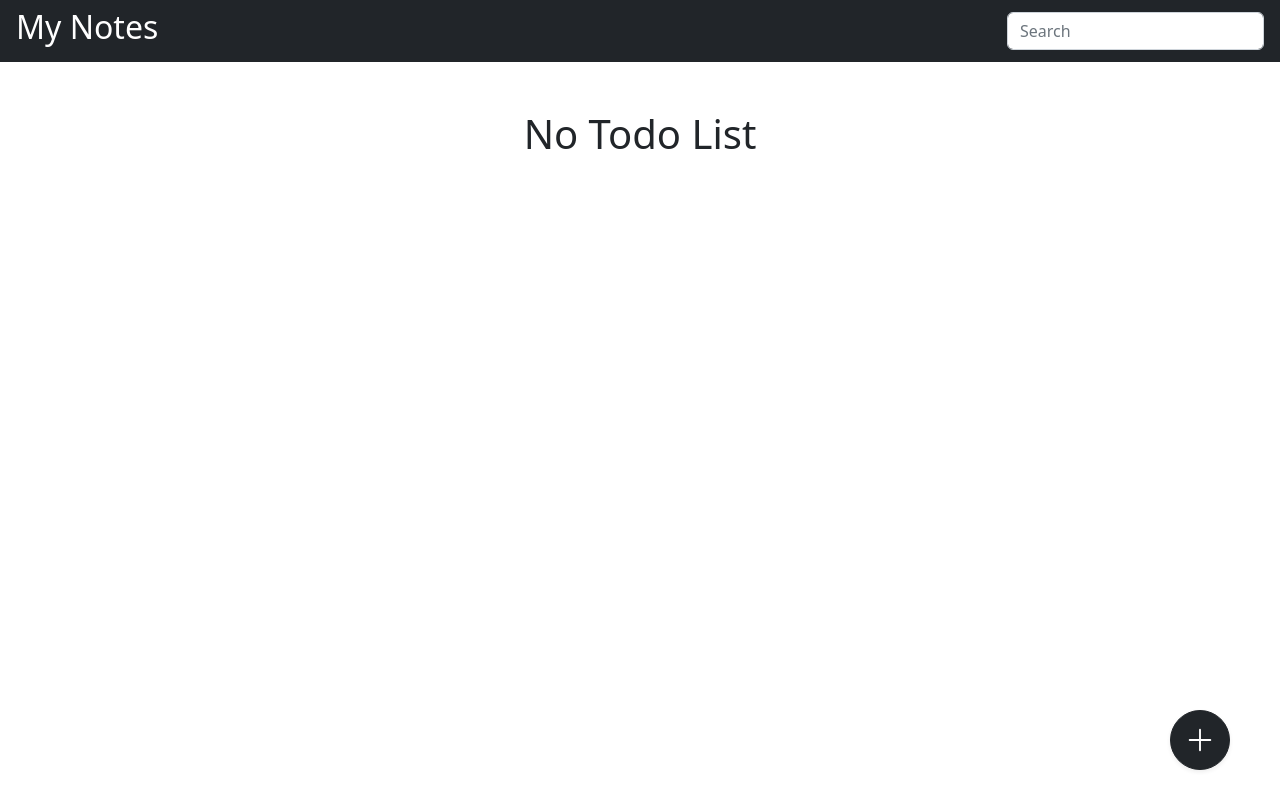
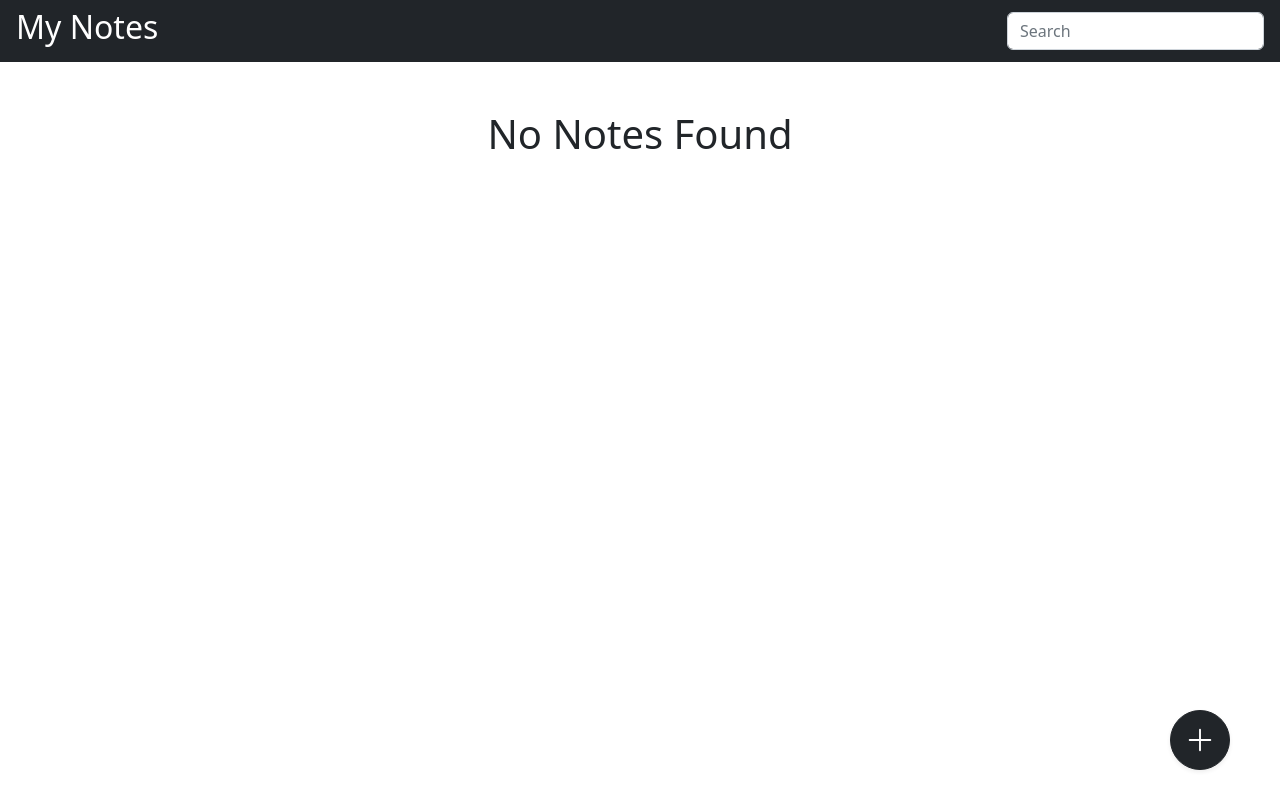
Before and after one commit to FaizanPotrick/Handy-Notes, a React (Create React App) app: page / in a window 1280 px wide. Built offline with nearby package versions, Linux system fonts and the light colour scheme.

Commit message:
Change the App Name

```diff
--- a/public/index.html
+++ b/public/index.html
@@ -7,7 +7,7 @@
   <meta name="viewport" content="width=device-width, initial-scale=1" />
   <meta name="theme-color" content="#000000" />
   <meta name="description" content="Web site created using create-react-app" />
-  <title>My Todos App</title>
+  <title>Handy Notes App</title>
 </head>
 
 <body>
--- a/src/App.js
+++ b/src/App.js
@@ -60,7 +60,7 @@ function App() {
       />
       <div className="row justify-content-center">
         <h1 className="text-center mt-5">
-          {todo.length === 0 && "No Todo List"}
+          {todo.length === 0 && "No Notes Found"}
         </h1>
         {todo
           .filter((target) => {
```
